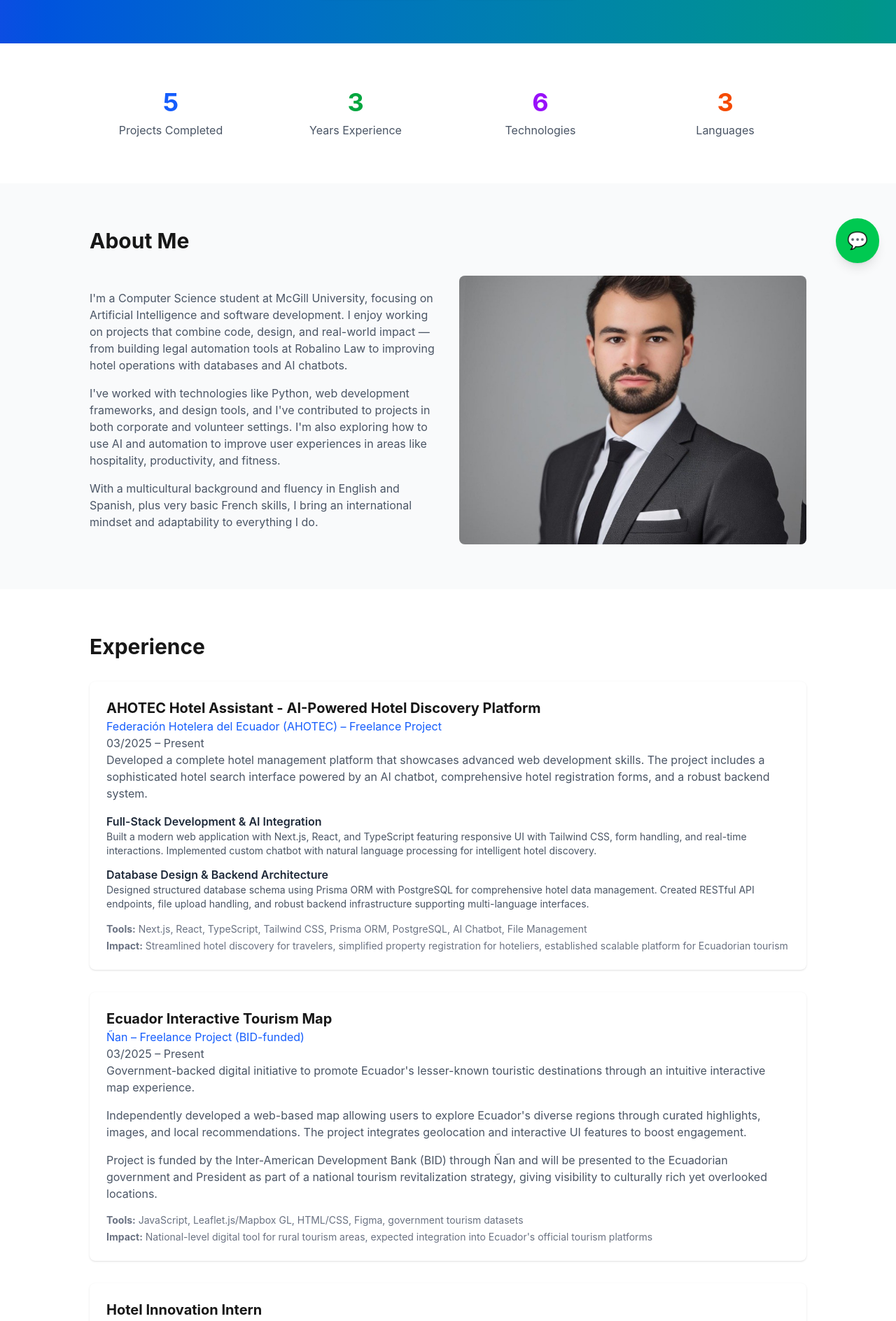
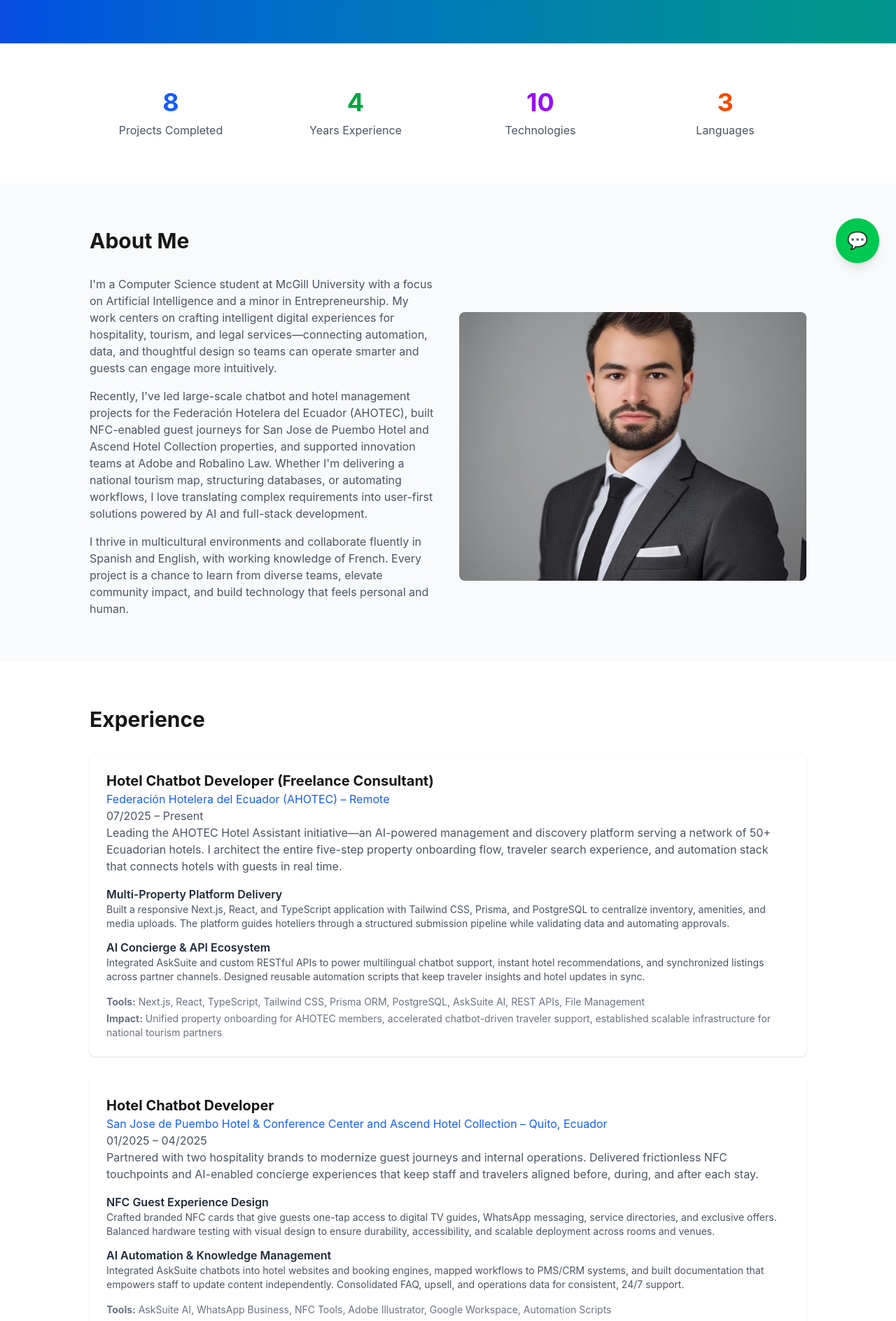
Before and after one commit to Mau567/personal_webpage, a Next.js app: page / in a window 1280 px wide. Shown: the part 400-2288 px from the top of the page at 70% size. Built offline with nearby package versions, Linux system fonts and the light colour scheme.

Commit message:
Update experience and credentials content

```diff
--- a/src/app/page.tsx
+++ b/src/app/page.tsx
@@ -166,7 +166,7 @@ export default function Home() {
             <h1 className="text-4xl sm:text-5xl md:text-6xl font-bold mb-6 text-transparent bg-clip-text bg-gradient-to-r from-blue-100 via-teal-100 to-blue-200">
               Hi, I&apos;m Mauricio Javier Letort
             </h1>
-            <p className="text-xl sm:text-2xl text-white/90 mb-8">Junior Programmer</p>
+            <p className="text-xl sm:text-2xl text-white/90 mb-8">Computer Science Student &amp; AI Hospitality Developer</p>
             <div className="flex justify-center space-x-4 mb-6">
               <a
                 href="#contact"
@@ -210,15 +210,15 @@ export default function Home() {
         <div className="max-w-5xl mx-auto">
           <div className="grid grid-cols-2 md:grid-cols-4 gap-8 text-center">
             <div className="fade-in">
-              <div className="text-3xl md:text-4xl font-bold text-blue-600 mb-2 counter" data-target="5">0</div>
+              <div className="text-3xl md:text-4xl font-bold text-blue-600 mb-2 counter" data-target="8">0</div>
               <p className="text-gray-600 dark:text-gray-400">Projects Completed</p>
             </div>
             <div className="fade-in">
-              <div className="text-3xl md:text-4xl font-bold text-green-600 mb-2 counter" data-target="3">0</div>
+              <div className="text-3xl md:text-4xl font-bold text-green-600 mb-2 counter" data-target="4">0</div>
               <p className="text-gray-600 dark:text-gray-400">Years Experience</p>
             </div>
             <div className="fade-in">
-              <div className="text-3xl md:text-4xl font-bold text-purple-600 mb-2 counter" data-target="6">0</div>
+              <div className="text-3xl md:text-4xl font-bold text-purple-600 mb-2 counter" data-target="10">0</div>
               <p className="text-gray-600 dark:text-gray-400">Technologies</p>
             </div>
             <div className="fade-in">
@@ -236,13 +236,13 @@ export default function Home() {
           <div className="grid md:grid-cols-2 gap-8 items-center">
             <div>
               <p className="text-gray-600 dark:text-gray-300 mb-4">
-                I&apos;m a Computer Science student at McGill University, focusing on Artificial Intelligence and software development. I enjoy working on projects that combine code, design, and real-world impact — from building legal automation tools at Robalino Law to improving hotel operations with databases and AI chatbots.
+                I&apos;m a Computer Science student at McGill University with a focus on Artificial Intelligence and a minor in Entrepreneurship. My work centers on crafting intelligent digital experiences for hospitality, tourism, and legal services—connecting automation, data, and thoughtful design so teams can operate smarter and guests can engage more intuitively.
               </p>
               <p className="text-gray-600 dark:text-gray-300 mb-4">
-                I&apos;ve worked with technologies like Python, web development frameworks, and design tools, and I&apos;ve contributed to projects in both corporate and volunteer settings. I&apos;m also exploring how to use AI and automation to improve user experiences in areas like hospitality, productivity, and fitness.
+                Recently, I&apos;ve led large-scale chatbot and hotel management projects for the Federación Hotelera del Ecuador (AHOTEC), built NFC-enabled guest journeys for San Jose de Puembo Hotel and Ascend Hotel Collection properties, and supported innovation teams at Adobe and Robalino Law. Whether I&apos;m delivering a national tourism map, structuring databases, or automating workflows, I love translating complex requirements into user-first solutions powered by AI and full-stack development.
               </p>
               <p className="text-gray-600 dark:text-gray-300">
-                With a multicultural background and fluency in English and Spanish, plus very basic French skills, I bring an international mindset and adaptability to everything I do.
+                I thrive in multicultural environments and collaborate fluently in Spanish and English, with working knowledge of French. Every project is a chance to learn from diverse teams, elevate community impact, and build technology that feels personal and human.
               </p>
             </div>
             <div className="relative h-64 md:h-96">
@@ -264,32 +264,62 @@ export default function Home() {
           <div className="space-y-8">
             {/* Freelance Projects */}
             <div className="bg-white dark:bg-gray-700 p-6 rounded-lg shadow hover:shadow-lg transition fade-in">
-              <h3 className="text-xl font-bold">AHOTEC Hotel Assistant - AI-Powered Hotel Discovery Platform</h3>
-              <p className="text-blue-600 dark:text-blue-400">Federación Hotelera del Ecuador (AHOTEC) – Freelance Project</p>
-              <p className="text-gray-600 dark:text-gray-400">03/2025 – Present</p>
+              <h3 className="text-xl font-bold">Hotel Chatbot Developer (Freelance Consultant)</h3>
+              <p className="text-blue-600 dark:text-blue-400">Federación Hotelera del Ecuador (AHOTEC) – Remote</p>
+              <p className="text-gray-600 dark:text-gray-400">07/2025 – Present</p>
               <p className="text-gray-600 dark:text-gray-300 mb-4">
-                Developed a complete hotel management platform that showcases advanced web development skills. The project includes a sophisticated hotel search interface powered by an AI chatbot, comprehensive hotel registration forms, and a robust backend system.
+                Leading the AHOTEC Hotel Assistant initiative—an AI-powered management and discovery platform serving a network of 50+ Ecuadorian hotels. I architect the entire five-step property onboarding flow, traveler search experience, and automation stack that connects hotels with guests in real time.
               </p>
               <div className="space-y-3">
                 <div>
-                  <h4 className="font-semibold text-gray-800 dark:text-gray-200">Full-Stack Development & AI Integration</h4>
+                  <h4 className="font-semibold text-gray-800 dark:text-gray-200">Multi-Property Platform Delivery</h4>
                   <p className="text-gray-600 dark:text-gray-300 text-sm">
-                    Built a modern web application with Next.js, React, and TypeScript featuring responsive UI with Tailwind CSS, form handling, and real-time interactions. Implemented custom chatbot with natural language processing for intelligent hotel discovery.
+                    Built a responsive Next.js, React, and TypeScript application with Tailwind CSS, Prisma, and PostgreSQL to centralize inventory, amenities, and media uploads. The platform guides hoteliers through a structured submission pipeline while validating data and automating approvals.
                   </p>
                 </div>
                 <div>
-                  <h4 className="font-semibold text-gray-800 dark:text-gray-200">Database Design & Backend Architecture</h4>
+                  <h4 className="font-semibold text-gray-800 dark:text-gray-200">AI Concierge & API Ecosystem</h4>
                   <p className="text-gray-600 dark:text-gray-300 text-sm">
-                    Designed structured database schema using Prisma ORM with PostgreSQL for comprehensive hotel data management. Created RESTful API endpoints, file upload handling, and robust backend infrastructure supporting multi-language interfaces.
+                    Integrated AskSuite and custom RESTful APIs to power multilingual chatbot support, instant hotel recommendations, and synchronized listings across partner channels. Designed reusable automation scripts that keep traveler insights and hotel updates in sync.
                   </p>
                 </div>
               </div>
               <div className="mt-4">
                 <p className="text-sm text-gray-500 dark:text-gray-400">
-                  <strong>Tools:</strong> Next.js, React, TypeScript, Tailwind CSS, Prisma ORM, PostgreSQL, AI Chatbot, File Management
+                  <strong>Tools:</strong> Next.js, React, TypeScript, Tailwind CSS, Prisma ORM, PostgreSQL, AskSuite AI, REST APIs, File Management
                 </p>
                 <p className="text-sm text-gray-500 dark:text-gray-400 mt-1">
-                  <strong>Impact:</strong> Streamlined hotel discovery for travelers, simplified property registration for hoteliers, established scalable platform for Ecuadorian tourism
+                  <strong>Impact:</strong> Unified property onboarding for AHOTEC members, accelerated chatbot-driven traveler support, established scalable infrastructure for national tourism partners
+                </p>
+              </div>
+            </div>
+            <div className="bg-white dark:bg-gray-700 p-6 rounded-lg shadow hover:shadow-lg transition fade-in">
+              <h3 className="text-xl font-bold">Hotel Chatbot Developer</h3>
+              <p className="text-blue-600 dark:text-blue-400">San Jose de Puembo Hotel &amp; Conference Center and Ascend Hotel Collection – Quito, Ecuador</p>
+              <p className="text-gray-600 dark:text-gray-400">01/2025 – 04/2025</p>
+              <p className="text-gray-600 dark:text-gray-300 mb-4">
+                Partnered with two hospitality brands to modernize guest journeys and internal operations. Delivered frictionless NFC touchpoints and AI-enabled concierge experiences that keep staff and travelers aligned before, during, and after each stay.
+              </p>
+              <div className="space-y-3">
+                <div>
+                  <h4 className="font-semibold text-gray-800 dark:text-gray-200">NFC Guest Experience Design</h4>
+                  <p className="text-gray-600 dark:text-gray-300 text-sm">
+                    Crafted branded NFC cards that give guests one-tap access to digital TV guides, WhatsApp messaging, service directories, and exclusive offers. Balanced hardware testing with visual design to ensure durability, accessibility, and scalable deployment across rooms and venues.
+                  </p>
+                </div>
+                <div>
+                  <h4 className="font-semibold text-gray-800 dark:text-gray-200">AI Automation & Knowledge Management</h4>
+                  <p className="text-gray-600 dark:text-gray-300 text-sm">
+                    Integrated AskSuite chatbots into hotel websites and booking engines, mapped workflows to PMS/CRM systems, and built documentation that empowers staff to update content independently. Consolidated FAQ, upsell, and operations data for consistent, 24/7 support.
+                  </p>
+                </div>
+              </div>
+              <div className="mt-4">
+                <p className="text-sm text-gray-500 dark:text-gray-400">
+                  <strong>Tools:</strong> AskSuite AI, WhatsApp Business, NFC Tools, Adobe Illustrator, Google Workspace, Automation Scripts
+                </p>
+                <p className="text-sm text-gray-500 dark:text-gray-400 mt-1">
+                  <strong>Impact:</strong> Elevated guest satisfaction scores, reduced manual responses for concierge teams, provided reusable playbooks for future property rollouts
                 </p>
               </div>
             </div>
@@ -319,9 +349,9 @@ export default function Home() {
             <div className="bg-white dark:bg-gray-700 p-6 rounded-lg shadow hover:shadow-lg transition fade-in">
               <h3 className="text-xl font-bold">Hotel Innovation Intern</h3>
               <p className="text-blue-600 dark:text-blue-400">San Jose de Puembo – Quito, Ecuador</p>
-              <p className="text-gray-600 dark:text-gray-400">05/2025 – 07/2025</p>
+              <p className="text-gray-600 dark:text-gray-400">05/2024 – 08/2024</p>
               <p className="text-gray-600 dark:text-gray-300 mb-4">
-                Led two high-impact digital transformation initiatives at this landmark hotel near Quito&apos;s international airport.
+                Led two high-impact digital transformation initiatives at this landmark hotel near Quito&apos;s international airport, coordinating closely with operations, marketing, and revenue management teams.
               </p>
               <div className="space-y-3">
                 <div>
@@ -347,32 +377,62 @@ export default function Home() {
               </div>
             </div>
             <div className="bg-white dark:bg-gray-700 p-6 rounded-lg shadow hover:shadow-lg transition fade-in">
-              <h3 className="text-xl font-bold">Junior Programmer</h3>
-              <p className="text-blue-600 dark:text-blue-400">Robalino Law – Quito, Ecuador</p>
-              <p className="text-gray-600 dark:text-gray-400">07/2024 – 08/2024</p>
+              <h3 className="text-xl font-bold">Account Service Management Intern</h3>
+              <p className="text-blue-600 dark:text-blue-400">Adobe Systems – Remote</p>
+              <p className="text-gray-600 dark:text-gray-400">05/2024 – 07/2024</p>
               <p className="text-gray-600 dark:text-gray-300 mb-4">
-                Contributed to the BIPAT (Business Intelligence Process Automated Technology) team, developing innovative solutions for corporate clients while gaining hands-on experience with enterprise-level software development.
+                Supported Adobe&apos;s Account Service Management team on strategic customer engagements, pairing data-driven insights with coordinated project delivery across marketing, customer success, and technical stakeholders.
               </p>
               <div className="space-y-3">
                 <div>
-                  <h4 className="font-semibold text-gray-800 dark:text-gray-200">Python Development & Automation</h4>
+                  <h4 className="font-semibold text-gray-800 dark:text-gray-200">Enterprise Client Enablement</h4>
                   <p className="text-gray-600 dark:text-gray-300 text-sm">
-                    Developed custom Python scripts and automation tools to streamline client workflows and improve data processing efficiency. Collaborated with senior developers to implement best practices and code optimization techniques.
+                    Partnered with senior managers to prepare executive briefings, organize enablement sessions, and document adoption roadmaps for enterprise Experience Cloud customers across LATAM and North America.
                   </p>
                 </div>
                 <div>
-                  <h4 className="font-semibold text-gray-800 dark:text-gray-200">Team Collaboration & Project Management</h4>
+                  <h4 className="font-semibold text-gray-800 dark:text-gray-200">Process Automation & Insight Reporting</h4>
                   <p className="text-gray-600 dark:text-gray-300 text-sm">
-                    Successfully managed multiple concurrent projects while maintaining high code quality standards. Participated in code reviews, team meetings, and contributed to technical documentation for client deliverables.
+                    Streamlined follow-up workflows by consolidating CRM updates, campaign metrics, and stakeholder feedback into repeatable dashboards. Produced weekly reporting packs that accelerated response times and highlighted customer health trends.
                   </p>
                 </div>
               </div>
               <div className="mt-4">
                 <p className="text-sm text-gray-500 dark:text-gray-400">
-                  <strong>Tools:</strong> Python, Git, JIRA, API Testing, Business Intelligence Tools, Team Coordination
+                  <strong>Tools:</strong> Adobe Experience Cloud, Salesforce, Workfront, Google Sheets, PowerPoint, Loom
                 </p>
                 <p className="text-sm text-gray-500 dark:text-gray-400 mt-1">
-                  <strong>Impact:</strong> Improved client solution delivery, enhanced team productivity, gained enterprise development experience
+                  <strong>Impact:</strong> Improved visibility into multi-market client programs, reduced manual coordination for account leaders, enhanced readiness for customer QBRs
+                </p>
+              </div>
+            </div>
+            <div className="bg-white dark:bg-gray-700 p-6 rounded-lg shadow hover:shadow-lg transition fade-in">
+              <h3 className="text-xl font-bold">Junior Programmer</h3>
+              <p className="text-blue-600 dark:text-blue-400">Robalino Law – Quito, Ecuador</p>
+              <p className="text-gray-600 dark:text-gray-400">07/2024 – 08/2024</p>
+              <p className="text-gray-600 dark:text-gray-300 mb-4">
+                Joined the Business Intelligence Process Automated Technology (BIPAT) team to prototype legal-tech automation, optimize data collection, and deliver rapid-turnaround tooling for attorneys and analysts supporting multinational clients.
+              </p>
+              <div className="space-y-3">
+                <div>
+                  <h4 className="font-semibold text-gray-800 dark:text-gray-200">Workflow Automation & Data Pipelines</h4>
+                  <p className="text-gray-600 dark:text-gray-300 text-sm">
+                    Developed Python services that consolidated case data, generated standardized reports, and triggered alerts through REST APIs and Power Automate flows. Reduced manual effort for knowledge management and compliance tracking.
+                  </p>
+                </div>
+                <div>
+                  <h4 className="font-semibold text-gray-800 dark:text-gray-200">Stakeholder Support & Quality Assurance</h4>
+                  <p className="text-gray-600 dark:text-gray-300 text-sm">
+                    Coordinated with lawyers, paralegals, and BI specialists to capture requirements, execute regression testing, and document reproducible playbooks for future enhancements.
+                  </p>
+                </div>
+              </div>
+              <div className="mt-4">
+                <p className="text-sm text-gray-500 dark:text-gray-400">
+                  <strong>Tools:</strong> Python, FastAPI, Pandas, Git, Power Automate, REST APIs, Agile Collaboration
+                </p>
+                <p className="text-sm text-gray-500 dark:text-gray-400 mt-1">
+                  <strong>Impact:</strong> Accelerated document preparation cycles, increased data accuracy for client deliverables, strengthened automation roadmap for the BIPAT team
                 </p>
               </div>
             </div>
@@ -489,6 +549,31 @@ export default function Home() {
         </div>
       </section>
 
+      {/* Licenses & Certifications Section */}
+      <section id="certifications" className="py-16 px-4 sm:px-6 lg:px-8 fade-in">
+        <div className="max-w-5xl mx-auto">
+          <h2 className="text-3xl font-bold mb-8">Licenses &amp; Certifications</h2>
+          <div className="space-y-8">
+            <div className="bg-white dark:bg-gray-700 p-6 rounded-lg shadow">
+              <h3 className="text-xl font-bold">Intro to AI: A Beginner&apos;s Guide to Artificial Intelligence</h3>
+              <p className="text-blue-600 dark:text-blue-400">Udemy</p>
+              <p className="text-gray-600 dark:text-gray-400">Issued 2024</p>
+              <p className="text-gray-600 dark:text-gray-300 mt-3">
+                Completed a comprehensive overview of AI concepts including supervised and unsupervised learning, neural networks, and real-world deployment strategies. Applied coursework to prototype hospitality-focused chatbot flows.
+              </p>
+            </div>
+            <div className="bg-white dark:bg-gray-700 p-6 rounded-lg shadow">
+              <h3 className="text-xl font-bold">Chat GPT Crash Essentials</h3>
+              <p className="text-blue-600 dark:text-blue-400">Udemy</p>
+              <p className="text-gray-600 dark:text-gray-400">Issued 2023</p>
+              <p className="text-gray-600 dark:text-gray-300 mt-3">
+                Learned prompt engineering fundamentals, automation best practices, and safety guidelines for large language models. Leveraged the certification to build internal knowledge bases and guest-facing assistants.
+              </p>
+            </div>
+          </div>
+        </div>
+      </section>
+
       {/* Skills Section */}
       <section id="skills" className="py-16 px-4 sm:px-6 lg:px-8 bg-gray-50 dark:bg-gray-800 fade-in">
         <div className="max-w-5xl mx-auto">
@@ -523,6 +608,15 @@ export default function Home() {
                   </div>
                   <div className="w-full bg-gray-200 rounded-full h-2">
                     <div className="bg-orange-600 h-2 rounded-full transition-all duration-1000 ease-out" style={{width: '80%'}}></div>
+                  </div>
+                </div>
+                <div>
+                  <div className="flex justify-between mb-1">
+                    <span className="text-sm font-medium">TypeScript</span>
+                    <span className="text-sm text-gray-500">85%</span>
+                  </div>
+                  <div className="w-full bg-gray-200 rounded-full h-2">
+                    <div className="bg-cyan-600 h-2 rounded-full transition-all duration-1000 ease-out" style={{width: '85%'}}></div>
                   </div>
                 </div>
                 <div>
@@ -587,6 +681,26 @@ export default function Home() {
                   </div>
                 </div>
               </div>
+            </div>
+            <div className="bg-white dark:bg-gray-700 p-6 rounded-lg shadow">
+              <h3 className="font-bold mb-6 text-lg">Frameworks &amp; Tools</h3>
+              <ul className="space-y-3 text-sm text-gray-600 dark:text-gray-300">
+                <li>
+                  <span className="font-semibold text-gray-800 dark:text-gray-100">Next.js &amp; React:</span> Production-grade web experiences with TypeScript, Tailwind CSS, and component-driven design systems.
+                </li>
+                <li>
+                  <span className="font-semibold text-gray-800 dark:text-gray-100">Prisma &amp; PostgreSQL:</span> Relational schema modeling, data migrations, and performant querying for hospitality platforms.
+                </li>
+                <li>
+                  <span className="font-semibold text-gray-800 dark:text-gray-100">AskSuite &amp; Conversational AI:</span> Chatbot orchestration, training data curation, and omnichannel integrations for customer service.
+                </li>
+                <li>
+                  <span className="font-semibold text-gray-800 dark:text-gray-100">Design &amp; Prototyping:</span> Figma, Adobe Creative Suite, and NFC branding workflows for consistent guest experiences.
+                </li>
+                <li>
+                  <span className="font-semibold text-gray-800 dark:text-gray-100">Project Operations:</span> Jira, Workfront, Notion, and collaborative documentation that keeps cross-functional teams aligned.
+                </li>
+              </ul>
             </div>
           </div>
         </div>
```
